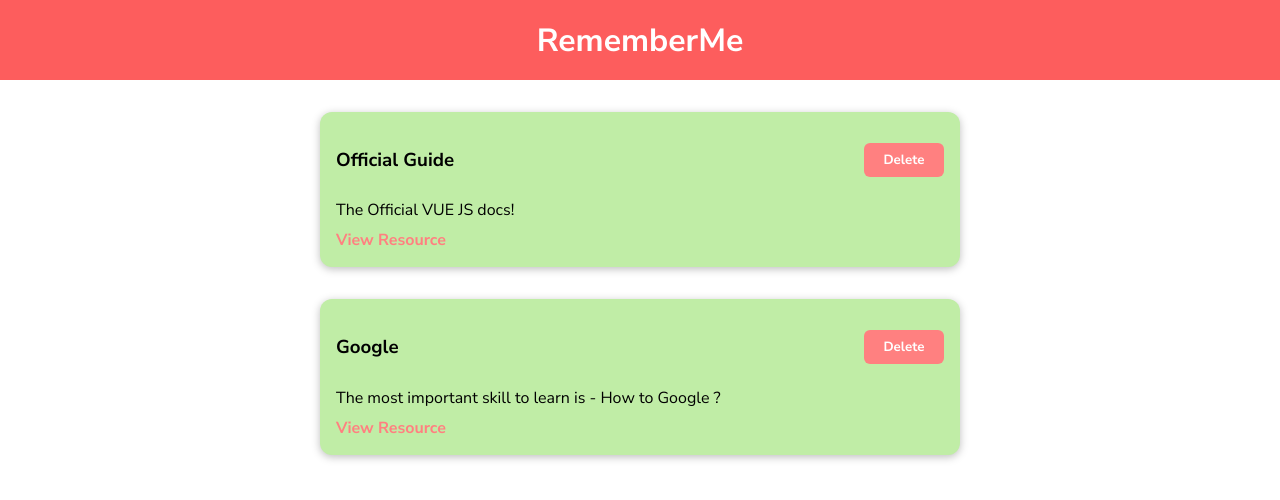
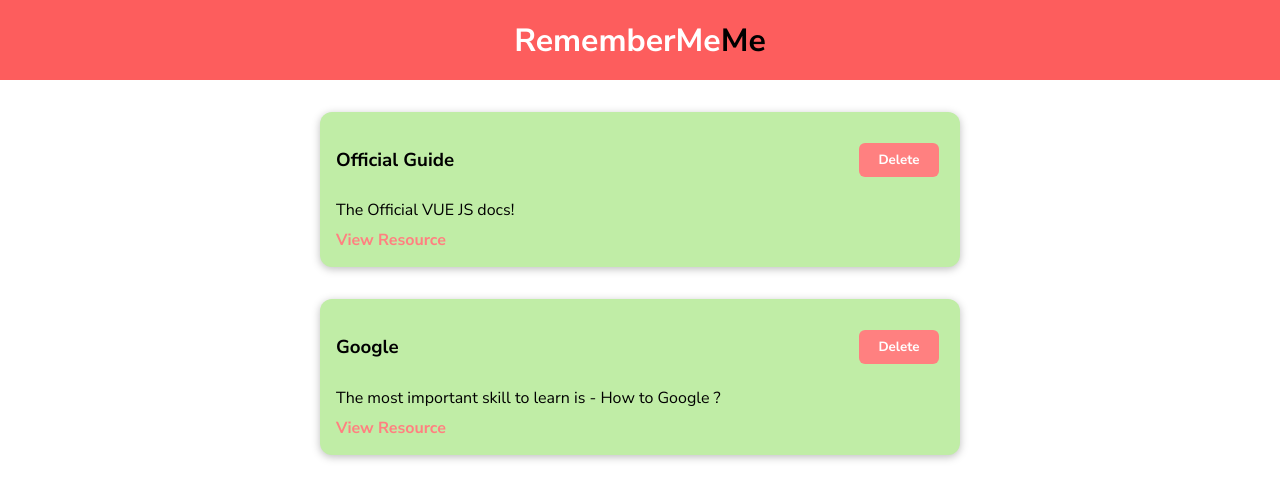
Before and after one commit to akashpai11/learning-resources-app, a Vue app: page / in a window 1280 px wide. Shown: the top 500 px of the page. Built offline with nearby package versions, Linux system fonts and the light colour scheme.

Commit message:
UI changes

```diff
--- a/src/components/UI/BaseButton.vue
+++ b/src/components/UI/BaseButton.vue
@@ -20,6 +20,7 @@ button {
   border: none;
   font-weight: bold;
   color: white;
+  margin: 5px;
 }
 
 button:hover,
--- a/src/components/layouts/TheHeader.vue
+++ b/src/components/layouts/TheHeader.vue
@@ -1,6 +1,6 @@
 <template>
   <header>
-    <h1>{{ title }}</h1>
+    <h1>{{ title }}<span>Me</span></h1>
   </header>
 </template>
 
@@ -24,4 +24,9 @@ header h1 {
   margin: 0;
   color: white;
 }
+
+header h1 span {
+  color: black;
+  font-weight: bold;
+}
 </style>
```
